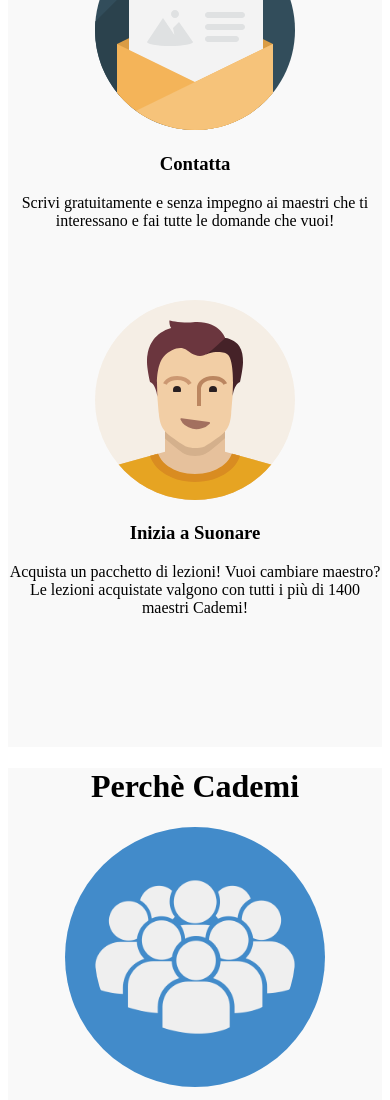
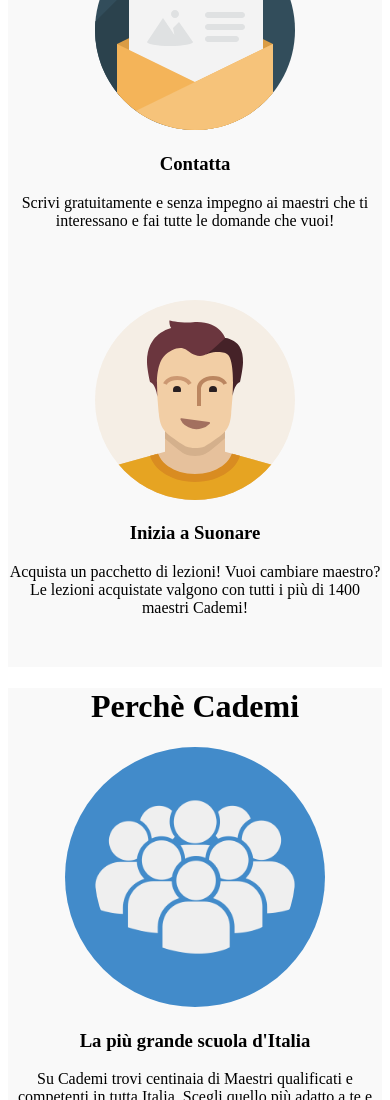
Before and after one commit to bart-piotti/html-css-resp-wannabe, a plain HTML site: page indexV2.html in a window 390 px wide. Shown: the part 1288-2388 px from the top of the page. Drawn offline with Linux system fonts and the light colour scheme.

```diff
--- a/indexV2.html
+++ b/indexV2.html
@@ -3,7 +3,7 @@
   <head>
     <meta charset="utf-8">
     <meta name="viewport" content="width=device-width, initial-scale=1.0">
-    <link rel="stylesheet" href="style.css">
+    <link rel="stylesheet" href="styleV2.css">
     <title>Boolean aCademy</title>
   </head>
   <body>
```
